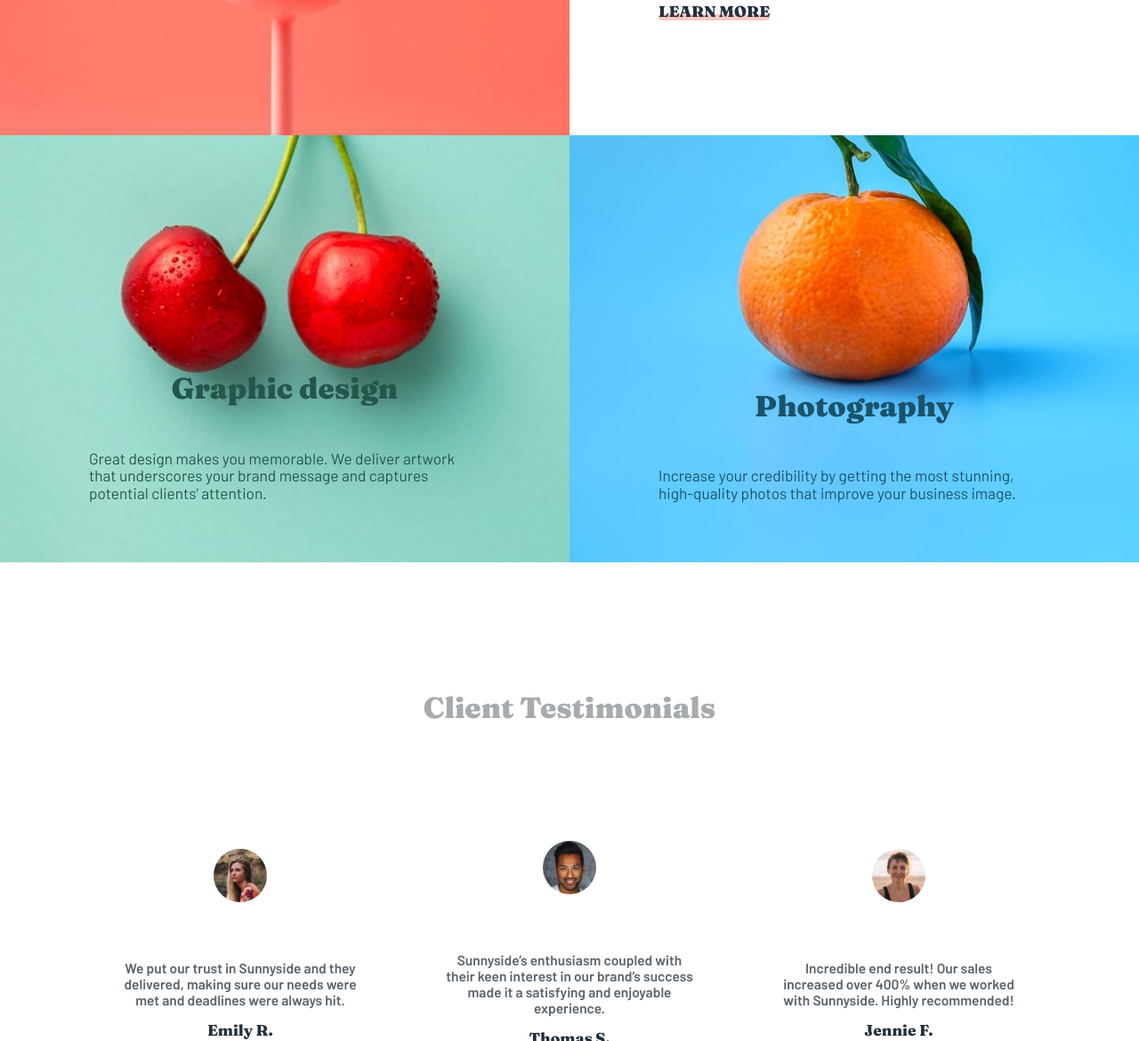
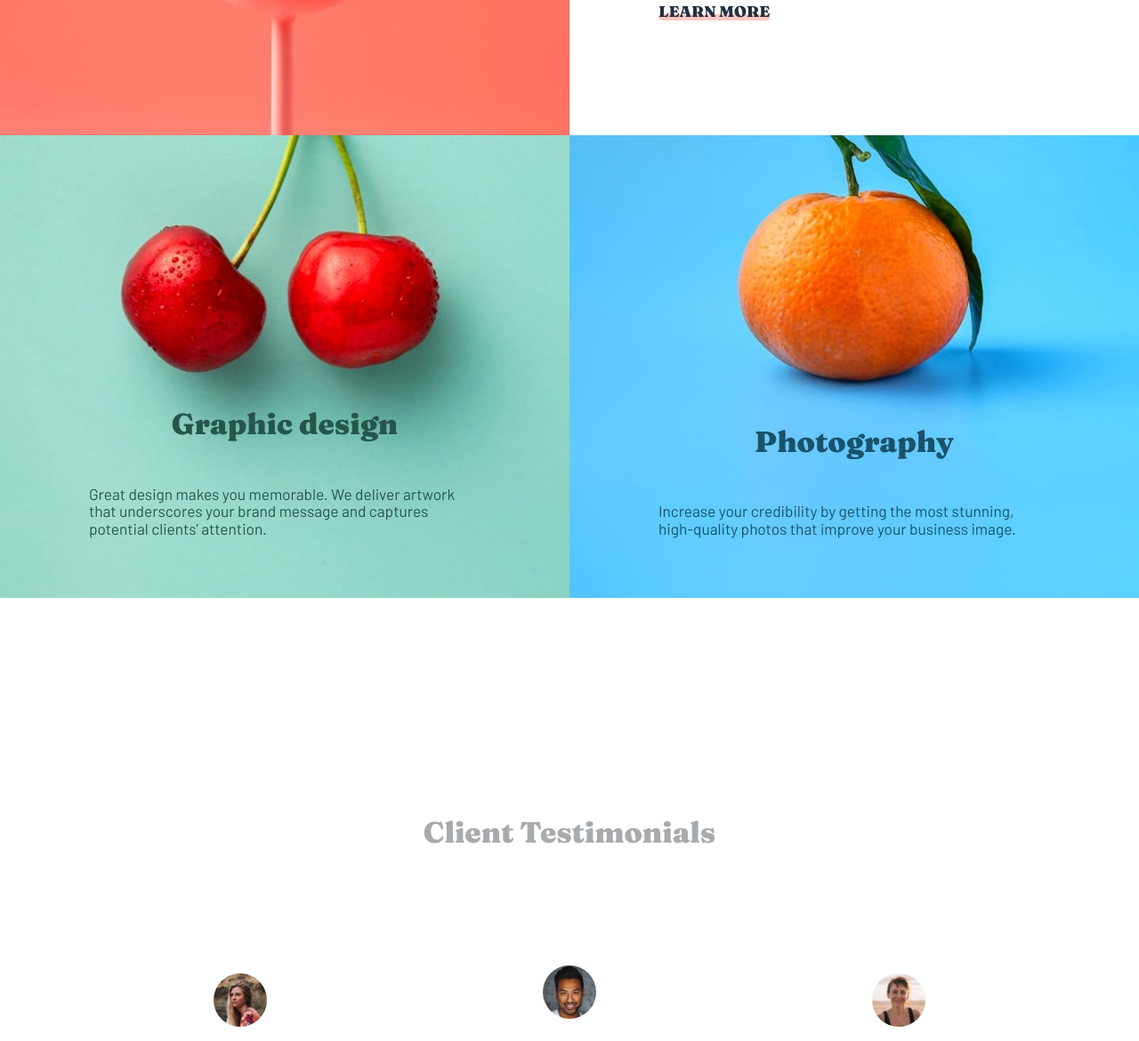
Before and after one commit to Gosia-Ras/sunnyside-agency-landing-page, a plain HTML site: page index.html in a window 1280 px wide. Shown: the part 1630-2800 px from the top of the page at 89% size. Drawn offline with nearby package versions, Linux system fonts and the light colour scheme.

Commit message:
Adjusted sections height and padding.

```diff
--- a/styles.css
+++ b/styles.css
@@ -90,6 +90,7 @@ header .hero-content {
   position: relative;
   color: var(--neutral-white);
   margin: 0 auto;
+  padding-bottom: 20rem;
 }
 
 header .hero-content .hero-btn {
@@ -224,7 +225,7 @@ section.services-section {
   grid-template-columns: repeat(2, 1fr);
   position: relative;
   top: -12px;
-  height: 60vh;
+  height: 65vh;
 }
 
 section.services-section .service {
@@ -254,7 +255,7 @@ section.services-section .service {
 /* Testimonials Section */
 
 section.testimonials-section {
-  padding: 100px;
+  padding: 200px 100px;
 }
 
 section.testimonials-section .testimonials-title {
```
